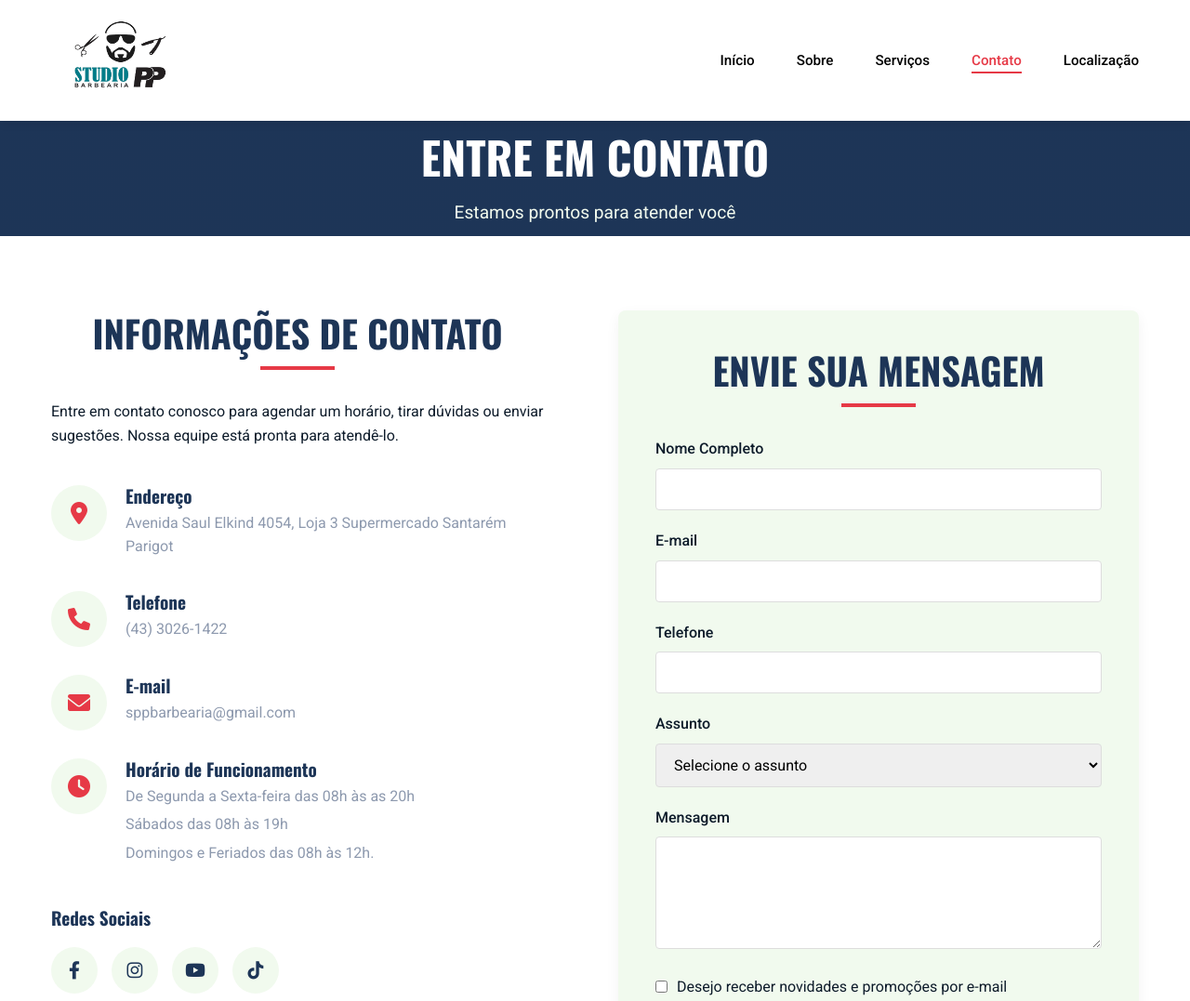
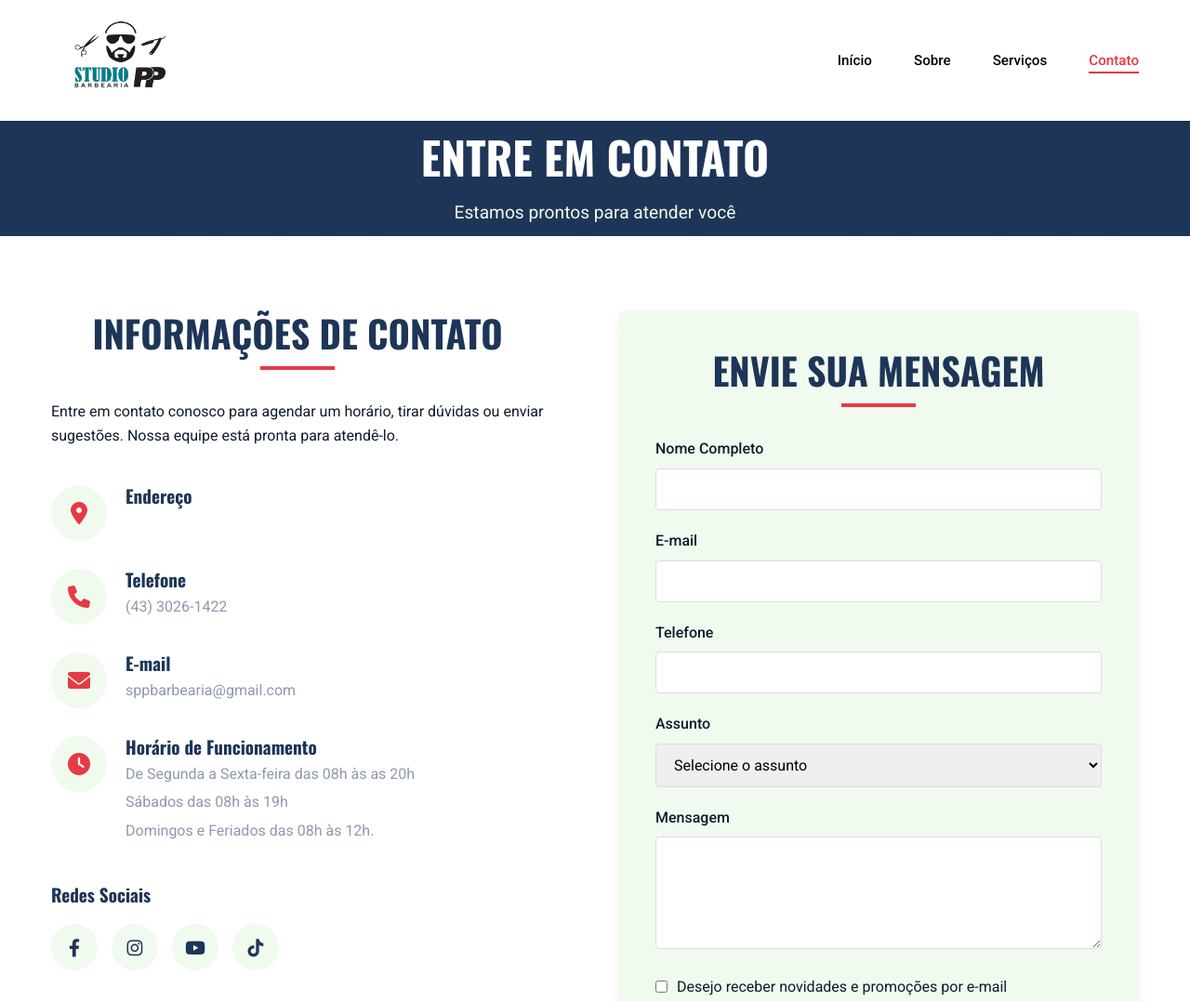
Before and after one commit to STcentro/studiopp, a plain HTML site: page contato.html in a window 1280 px wide. Shown: the top 1077 px of the page at 93% size. Drawn offline with nearby package versions, Linux system fonts and the light colour scheme.

Commit message:
Comment out address and location in contato.html

```diff
--- a/contato.html
+++ b/contato.html
@@ -22,7 +22,7 @@
                     <li><a href="servicos.html">Serviços</a></li>
                   <!--  <li><a href="galeria.html">Galeria</a></li> -->
                     <li><a href="contato.html" class="active">Contato</a></li>
-                    <li><a href="localizacao.html">Localização</a></li>
+                   <!-- <li><a href="localizacao.html">Localização</a></li>
                      <!-- <li><a href="cadastro.html" class="btn-cadastro">Cadastre-se</a></li> -->
                 </ul>
                 <div class="menu-mobile">
@@ -53,7 +53,7 @@
                             </div>
                             <div class="info-content">
                                 <h3>Endereço</h3>
-                                <p>Avenida Saul Elkind 4054, Loja 3 Supermercado Santarém Parigot</p>
+                              <!--  <p>Avenida Saul Elkind 4054, Loja 3 Supermercado Santarém Parigot</p> -->
                             </div>
                         </div>
                         <div class="info-item">
@@ -244,7 +244,7 @@
                 <div class="footer-contact">
                     <h3>Contato</h3>
                     <ul>
-                        <li><i class="fas fa-map-marker-alt"></i> Avenida Saul Elkind 4054, Loja 3 Supermercado Santarém Parigot</li>
+                      <!--  <li><i class="fas fa-map-marker-alt"></i> Avenida Saul Elkind 4054, Loja 3 Supermercado Santarém Parigot</li> -->
                         <li><i class="fas fa-phone"></i> +55 43 3026-1422</li>
                         <li><i class="fas fa-envelope"></i> sppbarbearia@gmail.com</li>
                         <li><i class="fas fa-clock"></i> De Segunda a Sexta-feira das 08h às as 20h, e aos Sábados das 08h às 19h. E aos Domingos e Feriados das 08h às 12h.</li>
```
